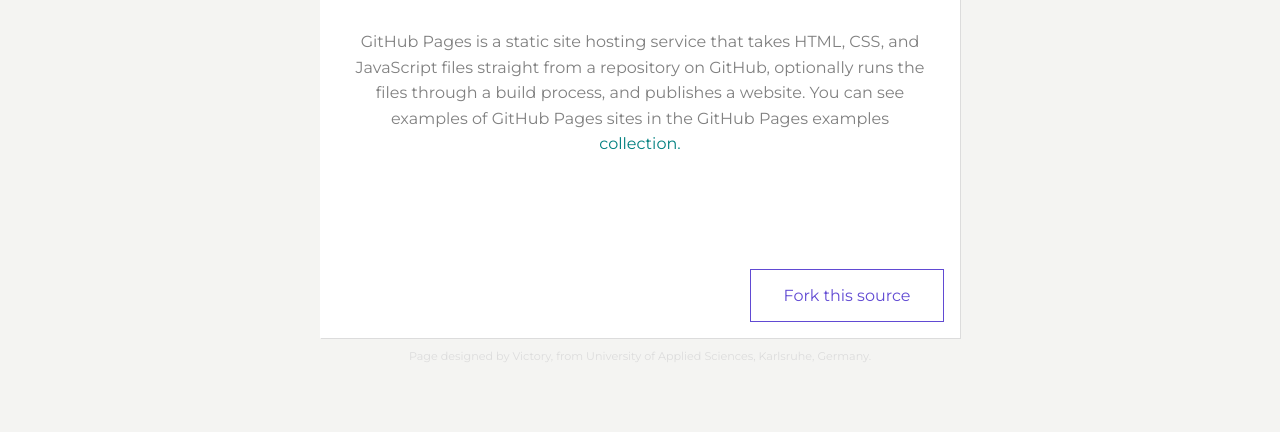
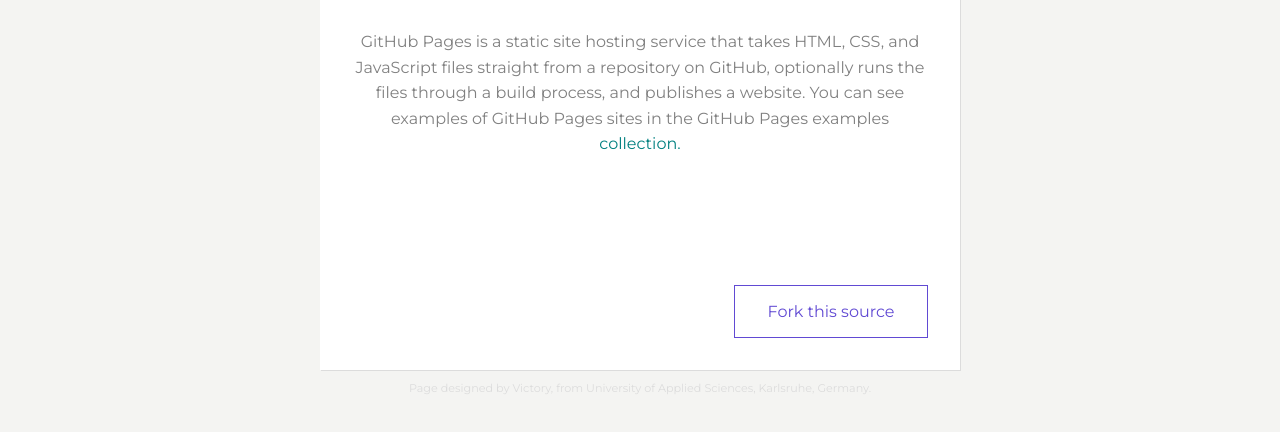
Before and after one commit to vic3tory/sample_git_pages, a website: page index.html in a window 1280 px wide. Shown: the part 290-722 px from the top of the page. Drawn offline with Linux system fonts and the light colour scheme.

Commit message:
Switching to new branch

```diff
--- a/css/styles.scss
+++ b/css/styles.scss
@@ -112,7 +112,7 @@
 {
     border: solid thin #614ad3;
     padding: 1em;
-    margin: 1em;
+    margin: 2em;
     width: 10em;
     text-align: center;
     color: #614ad3;
--- a/package.json
+++ b/package.json
@@ -21,6 +21,7 @@
   ],
   "author": "Victory J.M. Uzochukwu",
   "license": "ISC",
+  "homepage": "https://vic3tory.github.io/sample_git_pages",
   "devDependencies": {
     "grunt": "^1.3.0",
     "grunt-contrib-watch": "^1.1.0",
```
Also changed, not shown: css/styles.css.
